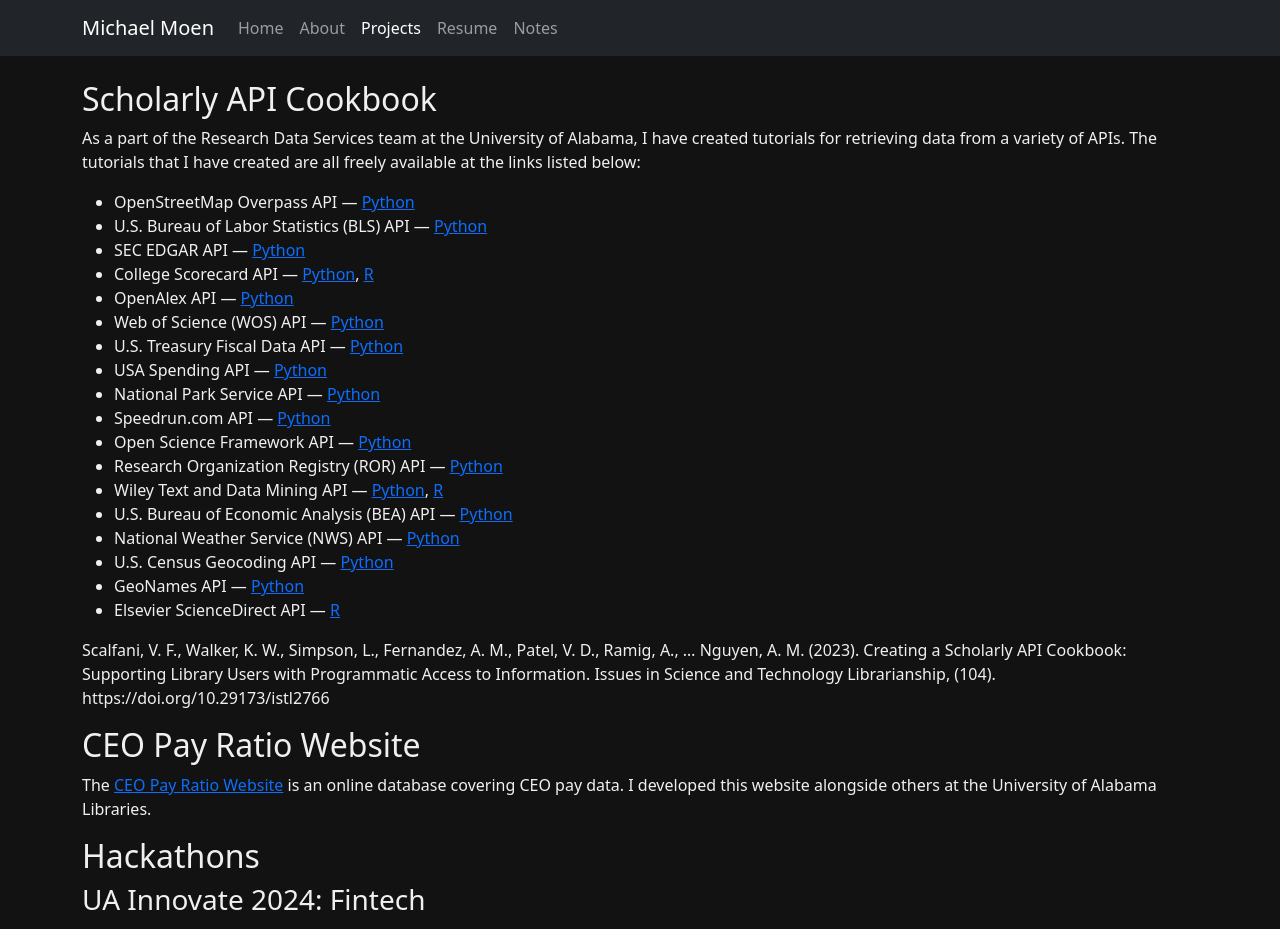
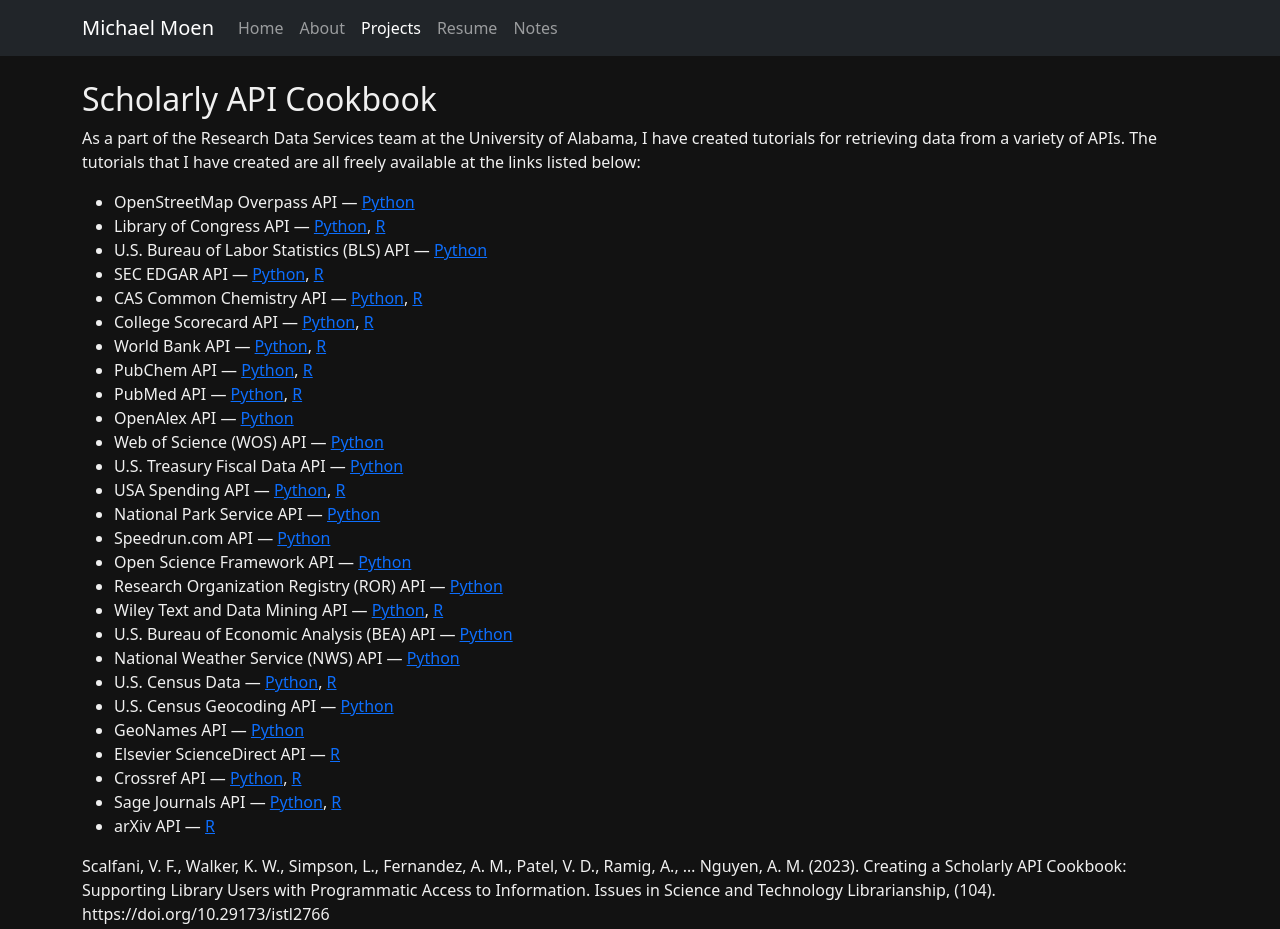
Before and after one commit to MoenMi/moenmi.github.io, a React (Vite) app: page /#/projects in a window 1280 px wide. Shown: the top 929 px of the page. Built offline with nearby package versions, Linux system fonts and the light colour scheme.

Commit message:
Update Cookbook tutorials

```diff
--- a/src/pages/Projects.jsx
+++ b/src/pages/Projects.jsx
@@ -24,6 +24,21 @@
           </a>
         </li>
         <li>
+          Library of Congress API &mdash;{" "}
+          <a
+            href="https://ua-libraries-research-data-services.github.io/UALIB_ScholarlyAPI_Cookbook/python/chronam.html"
+            target="_blank"
+          >
+            Python
+          </a>,{" "}
+          <a
+            href="https://ua-libraries-research-data-services.github.io/UALIB_ScholarlyAPI_Cookbook/r/chronam.html"
+            target="_blank"
+          >
+            R
+          </a>
+        </li>
+        <li>
           U.S. Bureau of Labor Statistics (BLS) API &mdash;{" "}
           <a
             href="https://ua-libraries-research-data-services.github.io/UALIB_ScholarlyAPI_Cookbook/python/bls.html"
@@ -39,6 +54,27 @@
             target="_blank"
           >
             Python
+          </a>,{" "}
+          <a
+            href="https://ua-libraries-research-data-services.github.io/UALIB_ScholarlyAPI_Cookbook/r/sec-edgar.html"
+            target="_blank"
+          >
+            R
+          </a>
+        </li>
+        <li>
+          CAS Common Chemistry API &mdash;{" "}
+          <a
+            href="https://ua-libraries-research-data-services.github.io/UALIB_ScholarlyAPI_Cookbook/python/casc.html"
+            target="_blank"
+          >
+            Python
+          </a>,{" "}
+          <a
+            href="https://ua-libraries-research-data-services.github.io/UALIB_ScholarlyAPI_Cookbook/r/casc.html"
+            target="_blank"
+          >
+            R
           </a>
         </li>
         <li>
@@ -52,6 +88,54 @@
           ,{" "}
           <a
             href="https://ua-libraries-research-data-services.github.io/UALIB_ScholarlyAPI_Cookbook/r/college-scorecard.html"
+            target="_blank"
+          >
+            R
+          </a>
+        </li>
+        <li>
+          World Bank API &mdash;{" "}
+          <a
+            href="https://ua-libraries-research-data-services.github.io/UALIB_ScholarlyAPI_Cookbook/python/world-bank.html"
+            target="_blank"
+          >
+            Python
+          </a>
+          ,{" "}
+          <a
+            href="https://ua-libraries-research-data-services.github.io/UALIB_ScholarlyAPI_Cookbook/r/world-bank.html"
+            target="_blank"
+          >
+            R
+          </a>
+        </li>
+        <li>
+          PubChem API &mdash;{" "}
+          <a
+            href="https://ua-libraries-research-data-services.github.io/UALIB_ScholarlyAPI_Cookbook/python/pubchem.html"
+            target="_blank"
+          >
+            Python
+          </a>
+          ,{" "}
+          <a
+            href="https://ua-libraries-research-data-services.github.io/UALIB_ScholarlyAPI_Cookbook/r/pubchem.html"
+            target="_blank"
+          >
+            R
+          </a>
+        </li>
+        <li>
+          PubMed API &mdash;{" "}
+          <a
+            href="https://ua-libraries-research-data-services.github.io/UALIB_ScholarlyAPI_Cookbook/python/pubmed.html"
+            target="_blank"
+          >
+            Python
+          </a>
+          ,{" "}
+          <a
+            href="https://ua-libraries-research-data-services.github.io/UALIB_ScholarlyAPI_Cookbook/r/pubmed.html"
             target="_blank"
           >
             R
@@ -91,6 +175,12 @@
             target="_blank"
           >
             Python
+          </a>,{" "}
+          <a
+            href="https://ua-libraries-research-data-services.github.io/UALIB_ScholarlyAPI_Cookbook/r/usa-spending.html"
+            target="_blank"
+          >
+            R
           </a>
         </li>
         <li>
@@ -164,6 +254,21 @@
           </a>
         </li>
         <li>
+          U.S. Census Data &mdash;{" "}
+          <a
+            href="https://ua-libraries-research-data-services.github.io/UALIB_ScholarlyAPI_Cookbook/python/us-census.html"
+            target="_blank"
+          >
+            Python
+          </a>,{" "}
+          <a
+            href="https://ua-libraries-research-data-services.github.io/UALIB_ScholarlyAPI_Cookbook/r/us-census.html"
+            target="_blank"
+          >
+            R
+          </a>
+        </li>
+        <li>
           U.S. Census Geocoding API &mdash;{" "}
           <a
             href="https://ua-libraries-research-data-services.github.io/UALIB_ScholarlyAPI_Cookbook/python/us-census-geocoding.html"
@@ -185,6 +290,45 @@
           Elsevier ScienceDirect API &mdash;{" "}
           <a
             href="https://ua-libraries-research-data-services.github.io/UALIB_ScholarlyAPI_Cookbook/r/sdirect.html"
+            target="_blank"
+          >
+            R
+          </a>
+        </li>
+        <li>
+          Crossref API &mdash;{" "}
+          <a
+            href="https://ua-libraries-research-data-services.github.io/UALIB_ScholarlyAPI_Cookbook/python/crossref.html"
+            target="_blank"
+          >
+            Python
+          </a>,{" "}
+          <a
+            href="https://ua-libraries-research-data-services.github.io/UALIB_ScholarlyAPI_Cookbook/r/crossref.html"
+            target="_blank"
+          >
+            R
+          </a>
+        </li>
+        <li>
+          Sage Journals API &mdash;{" "}
+          <a
+            href="https://ua-libraries-research-data-services.github.io/UALIB_ScholarlyAPI_Cookbook/python/sage.html"
+            target="_blank"
+          >
+            Python
+          </a>,{" "}
+          <a
+            href="https://ua-libraries-research-data-services.github.io/UALIB_ScholarlyAPI_Cookbook/r/sage.html"
+            target="_blank"
+          >
+            R
+          </a>
+        </li>
+        <li>
+          arXiv API &mdash;{" "}
+          <a
+            href="https://ua-libraries-research-data-services.github.io/UALIB_ScholarlyAPI_Cookbook/r/arxiv.html"
             target="_blank"
           >
             R
```
